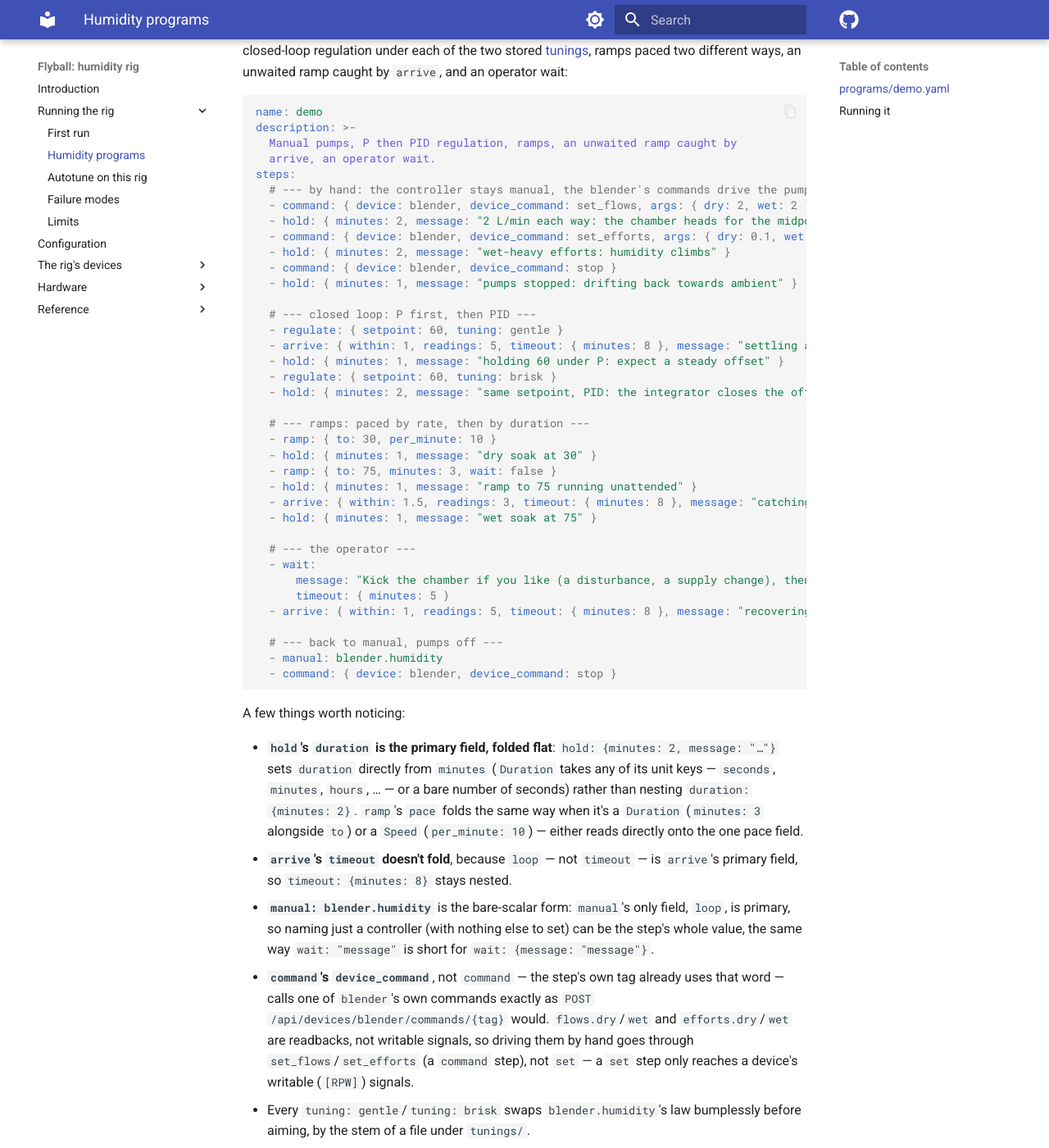
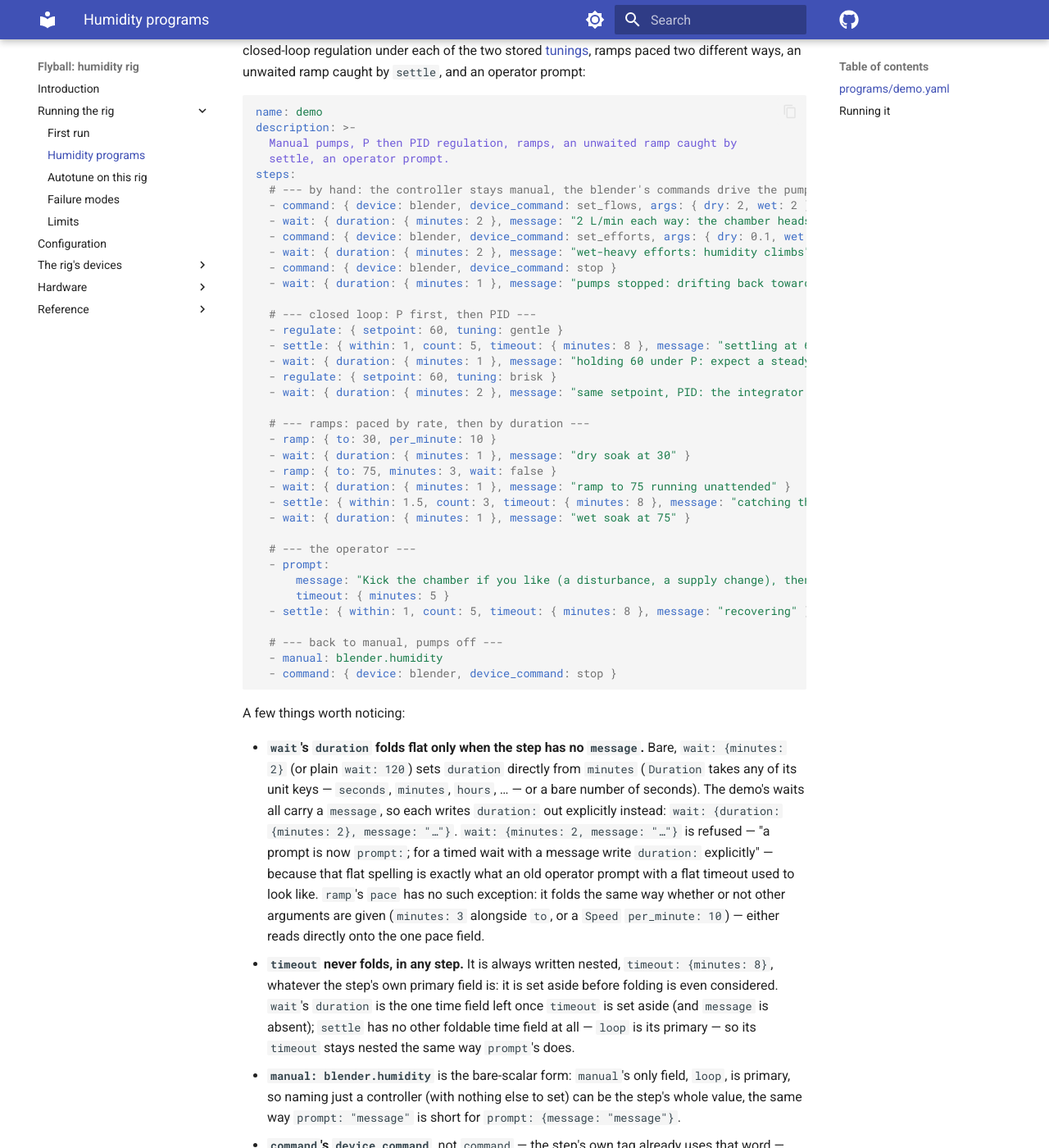
Before and after one commit to bengineer42/humctrl, an MkDocs documentation site: the page built from book/src/1-running/programs.md, in a window 1280 px wide and 1400 px high, scrolled down 519 px. Shown: the whole window at 82% size. Built offline with MkDocs 1.6.1 and Material for MkDocs 9.7.7, drawn with Linux system fonts in a browser that asks for light colours; comment, search, counter and statistics services are not loaded; some of the changed text lies outside the part shown.

Commit message:
rename: pair flyball wf1-steps (hold -> wait, wait -> prompt, arrive -> settle)
programs/demo.yaml: every `hold:` is `wait:` (with `duration:` written out,
since each carries a message), `arrive:` with `readings:` is `settle:` with
`count:`, the operator `wait:` is `prompt:`. The book's programs page
quotes the new demo and states the C14 folding rule; sim.yaml's comment
follows. Needs flyball wf1-steps (79139ee and after): with an older
flyball the demo no longer loads, and with wf1-steps an older demo gets
the targeted "is now" errors.

Signed-off-by: Bengineer <158306087+bengineer42@users.noreply.github.com>

````diff
--- a/book/src/1-running/programs.md
+++ b/book/src/1-running/programs.md
@@ -3,7 +3,7 @@
 *Running this rig's programs — the general vocabulary, with a worked tour of the rig's own `programs/demo.yaml`.*
 
 There is no humidity-specific program vocabulary: `regulate`, `ramp`,
-`hold`, `arrive`, `manual`, `set`, `command` and `wait` are flyball's own
+`wait`, `settle`, `manual`, `set`, `command` and `prompt` are flyball's own
 steps, and this rig uses them exactly as any other rig would — naming
 `blender.humidity` (the controller) or `blender` (the device) where a
 step needs one. Every step below names the controller by its field, which
@@ -19,43 +19,43 @@ used.
 on start, so this one is already in the library once the runner is up.
 It's a tour of the rig for the simulator — manual pumps, closed-loop
 regulation under each of the two stored [tunings](../2-config/index.md#tunings),
-ramps paced two different ways, an unwaited ramp caught by `arrive`, and
-an operator wait:
+ramps paced two different ways, an unwaited ramp caught by `settle`, and
+an operator prompt:
 
 ```yaml
 name: demo
 description: >-
   Manual pumps, P then PID regulation, ramps, an unwaited ramp caught by
-  arrive, an operator wait.
+  settle, an operator prompt.
 steps:
   # --- by hand: the controller stays manual, the blender's commands drive the pumps ---
   - command: { device: blender, device_command: set_flows, args: { dry: 2, wet: 2 } }
-  - hold: { minutes: 2, message: "2 L/min each way: the chamber heads for the midpoint of the supplies" }
+  - wait: { duration: { minutes: 2 }, message: "2 L/min each way: the chamber heads for the midpoint of the supplies" }
   - command: { device: blender, device_command: set_efforts, args: { dry: 0.1, wet: 0.9 } }
-  - hold: { minutes: 2, message: "wet-heavy efforts: humidity climbs" }
+  - wait: { duration: { minutes: 2 }, message: "wet-heavy efforts: humidity climbs" }
   - command: { device: blender, device_command: stop }
-  - hold: { minutes: 1, message: "pumps stopped: drifting back towards ambient" }
+  - wait: { duration: { minutes: 1 }, message: "pumps stopped: drifting back towards ambient" }
 
   # --- closed loop: P first, then PID ---
   - regulate: { setpoint: 60, tuning: gentle }
-  - arrive: { within: 1, readings: 5, timeout: { minutes: 8 }, message: "settling at 60 under P" }
-  - hold: { minutes: 1, message: "holding 60 under P: expect a steady offset" }
+  - settle: { within: 1, count: 5, timeout: { minutes: 8 }, message: "settling at 60 under P" }
+  - wait: { duration: { minutes: 1 }, message: "holding 60 under P: expect a steady offset" }
   - regulate: { setpoint: 60, tuning: brisk }
-  - hold: { minutes: 2, message: "same setpoint, PID: the integrator closes the offset" }
+  - wait: { duration: { minutes: 2 }, message: "same setpoint, PID: the integrator closes the offset" }
 
   # --- ramps: paced by rate, then by duration ---
   - ramp: { to: 30, per_minute: 10 }
-  - hold: { minutes: 1, message: "dry soak at 30" }
+  - wait: { duration: { minutes: 1 }, message: "dry soak at 30" }
   - ramp: { to: 75, minutes: 3, wait: false }
-  - hold: { minutes: 1, message: "ramp to 75 running unattended" }
-  - arrive: { within: 1.5, readings: 3, timeout: { minutes: 8 }, message: "catching the ramp" }
-  - hold: { minutes: 1, message: "wet soak at 75" }
+  - wait: { duration: { minutes: 1 }, message: "ramp to 75 running unattended" }
+  - settle: { within: 1.5, count: 3, timeout: { minutes: 8 }, message: "catching the ramp" }
+  - wait: { duration: { minutes: 1 }, message: "wet soak at 75" }
 
   # --- the operator ---
-  - wait:
+  - prompt:
       message: "Kick the chamber if you like (a disturbance, a supply change), then press go"
       timeout: { minutes: 5 }
-  - arrive: { within: 1, readings: 5, timeout: { minutes: 8 }, message: "recovering" }
+  - settle: { within: 1, count: 5, timeout: { minutes: 8 }, message: "recovering" }
 
   # --- back to manual, pumps off ---
   - manual: blender.humidity
@@ -64,19 +64,30 @@ steps:
 
 A few things worth noticing:
 
-- **`hold`'s `duration` is the primary field, folded flat**: `hold:
-  {minutes: 2, message: "…"}` sets `duration` directly from `minutes`
-  (`Duration` takes any of its unit keys — `seconds`, `minutes`, `hours`,
-  … — or a bare number of seconds) rather than nesting `duration:
-  {minutes: 2}`. `ramp`'s `pace` folds the same way when it's a
-  `Duration` (`minutes: 3` alongside `to`) or a `Speed` (`per_minute: 10`)
-  — either reads directly onto the one pace field.
-- **`arrive`'s `timeout` doesn't fold**, because `loop` — not `timeout` —
-  is `arrive`'s primary field, so `timeout: {minutes: 8}` stays nested.
+- **`wait`'s `duration` folds flat only when the step has no `message`.**
+  Bare, `wait: {minutes: 2}` (or plain `wait: 120`) sets `duration`
+  directly from `minutes` (`Duration` takes any of its unit keys —
+  `seconds`, `minutes`, `hours`, … — or a bare number of seconds). The
+  demo's waits all carry a `message`, so each writes `duration:` out
+  explicitly instead: `wait: {duration: {minutes: 2}, message: "…"}`.
+  `wait: {minutes: 2, message: "…"}` is refused — "a prompt is now
+  `prompt:`; for a timed wait with a message write `duration:`
+  explicitly" — because that flat spelling is exactly what an old
+  operator prompt with a flat timeout used to look like. `ramp`'s `pace`
+  has no such exception: it folds the same way whether or not other
+  arguments are given (`minutes: 3` alongside `to`, or a `Speed`
+  `per_minute: 10`) — either reads directly onto the one pace field.
+- **`timeout` never folds, in any step.** It is always written nested,
+  `timeout: {minutes: 8}`, whatever the step's own primary field is: it is
+  set aside before folding is even considered. `wait`'s `duration` is the
+  one time field left once `timeout` is set aside (and `message` is
+  absent); `settle` has no other foldable time field at all — `loop` is
+  its primary — so its `timeout` stays nested the same way `prompt`'s
+  does.
 - **`manual: blender.humidity`** is the bare-scalar form: `manual`'s only
   field, `loop`, is primary, so naming just a controller (with nothing
-  else to set) can be the step's whole value, the same way `wait:
-  "message"` is short for `wait: {message: "message"}`.
+  else to set) can be the step's whole value, the same way `prompt:
+  "message"` is short for `prompt: {message: "message"}`.
 - **`command`'s `device_command`**, not `command` — the step's own tag
   already uses that word — calls one of `blender`'s own commands exactly
   as `POST /api/devices/blender/commands/{tag}` would. `flows.dry`/`wet`
--- a/sim.yaml
+++ b/sim.yaml
@@ -22,8 +22,8 @@
 # Sized for the demo (`programs/demo.yaml`) at `clock: { speed: 6 }`: a 3 L
 # chamber at up to 2 L/min a line gives tau = V/Q of 1.5 min at one line
 # full, close enough to `rig-multi-sensor.yaml`'s PI tuning (`kp: 0.8, ki: 0.02, tt: 60`)
-# that it still settles well inside the demo's `arrive` timeouts, while a
-# 2-minute hold shows real, visible movement rather than a flat line.
+# that it still settles well inside the demo's `settle` timeouts, while a
+# 2-minute wait shows real, visible movement rather than a flat line.
 
 name: humidity-sim
 clock: { speed: 1 }
````
Also changed, not shown: 1 other file.
